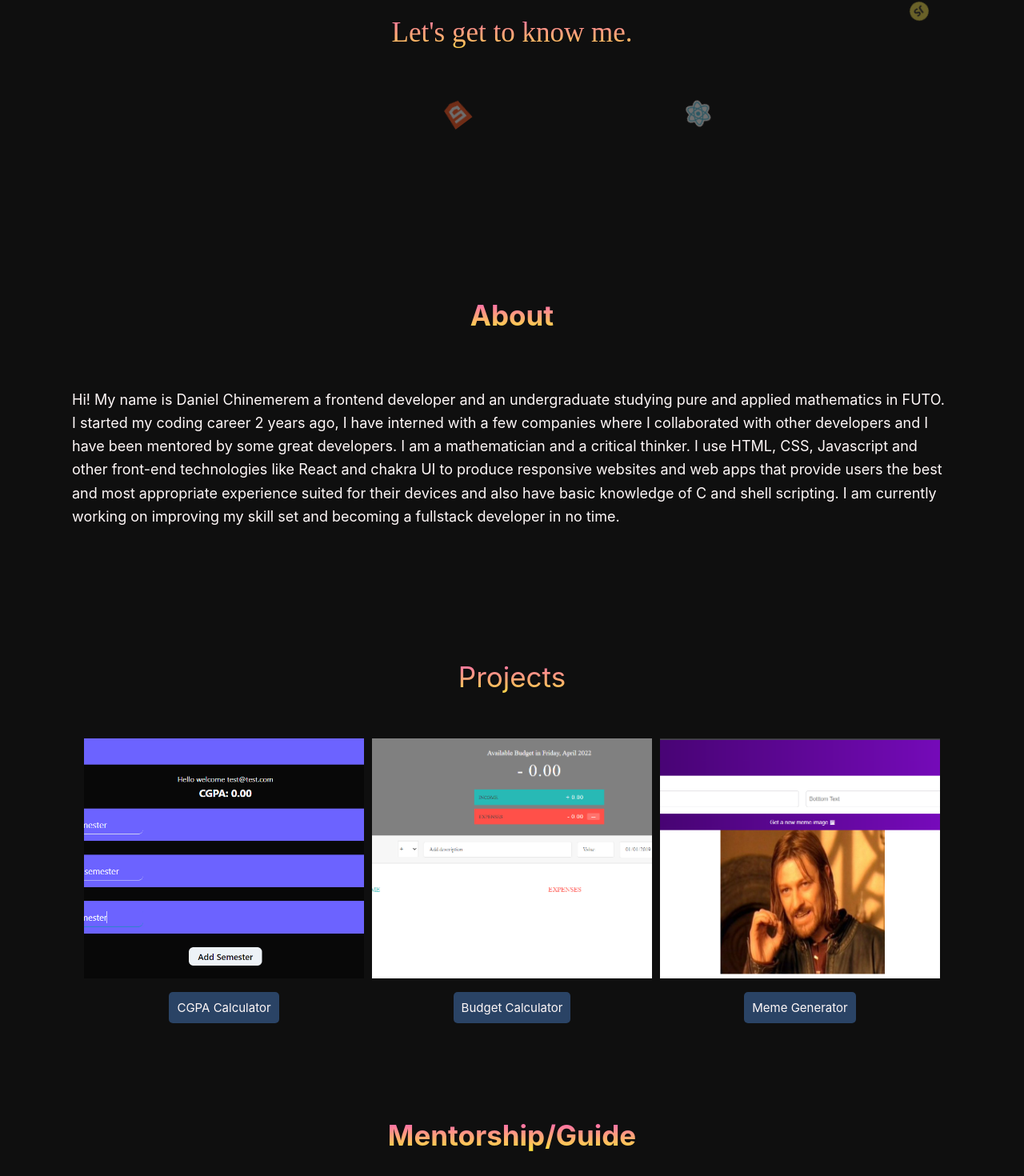
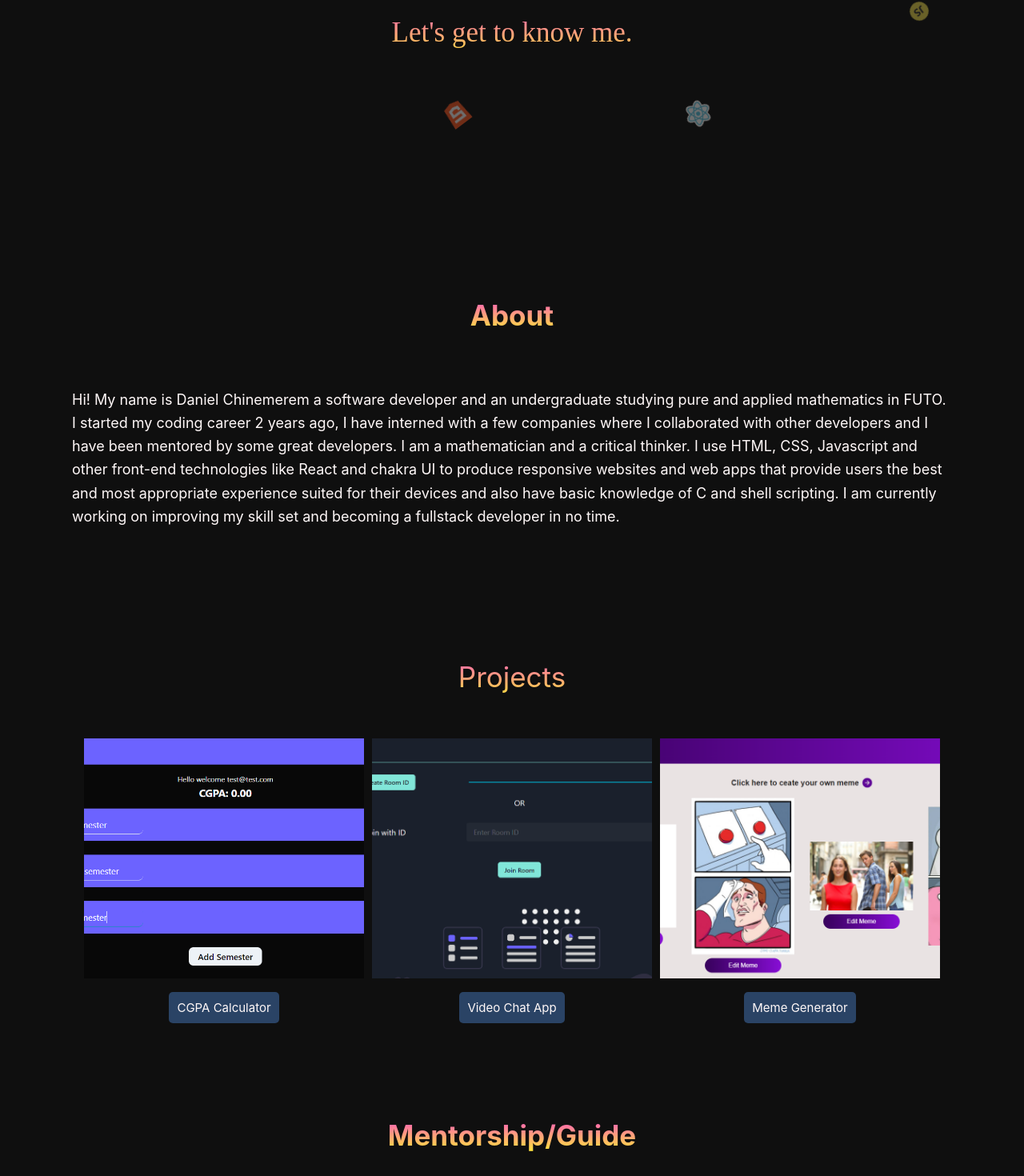
Before and after one commit to codacdanny/portfolio-site, a React (Create React App) app: page / in a window 1280 px wide. Shown: the part 353-1823 px from the top of the page at 80% size. Built offline with nearby package versions, Linux system fonts and the light colour scheme.

Commit message:
updated my projects

```diff
--- a/src/components/About/AboutText.js
+++ b/src/components/About/AboutText.js
@@ -2,6 +2,8 @@ import { Box, Container, Heading, Text } from '@chakra-ui/react';
 import React from 'react';
 
 const AboutText = () => {
+  const date = new Date();
+  const curDate = date.getFullYear() - 2020;
   return (
     <Box mb="6rem" id="about">
       <Container
@@ -40,11 +42,11 @@ const AboutText = () => {
             }}
             lineHeight="tall"
           >
-            Hi! My name is Daniel Chinemerem a frontend developer and an
+            Hi! My name is Daniel Chinemerem a software developer and an
             undergraduate studying pure and applied mathematics in FUTO. I
-            started my coding career 2 years ago, I have interned with a few
-            companies where I collaborated with other developers and I have been
-            mentored by some great developers. I am a mathematician and a
+            started my coding career {curDate} years ago, I have interned with a
+            few companies where I collaborated with other developers and I have
+            been mentored by some great developers. I am a mathematician and a
             critical thinker. I use HTML, CSS, Javascript and other front-end
             technologies like React and chakra UI to produce responsive websites
             and web apps that provide users the best and most appropriate
--- a/src/components/About/Projects.js
+++ b/src/components/About/Projects.js
@@ -77,7 +77,7 @@ const Projects = () => {
               my="2rem"
             />
             <Link
-              href="https://github.com/codacdanny/budget_app.git"
+              href="https://quick-meet-eight.vercel.app"
               isExternal
               fontSize="1.5rem"
               p="1rem"
@@ -87,7 +87,7 @@ const Projects = () => {
                 bgColor: 'blue.400',
               }}
             >
-              Budget Calculator
+              Video Chat App
             </Link>
           </Box>
 
--- a/src/components/others/Mentor.js
+++ b/src/components/others/Mentor.js
@@ -2,6 +2,8 @@ import { Container, Box, Text, Heading } from '@chakra-ui/react';
 import React from 'react';
 
 const Mentor = () => {
+  const date = new Date();
+  const curDate = date.getFullYear() - 2020;
   return (
     <Box align="center" id="mentor" p="0">
       <Heading
@@ -39,9 +41,9 @@ const Mentor = () => {
           }}
           lineHeight="tall"
         >
-          I have only been coding for about 2 years now, that might not seem
-          like a lot, but during this period I have learned a lot of things, I
-          have grown and I have overcome some difficulties. Having a
+          I have only been coding for about {curDate} years now, that might not
+          seem like a lot, but during this period I have learned a lot of
+          things, I have grown and I have overcome some difficulties. Having a
           mentor/guide in this career is really important especially if you are
           a self-taught developer. I remember back in 2020 while I was taking
           Jonas Schedtmann’s course on Advanced CSS. In the first Project
```
Also changed, not shown: src/budget.png, src/meme.png.
